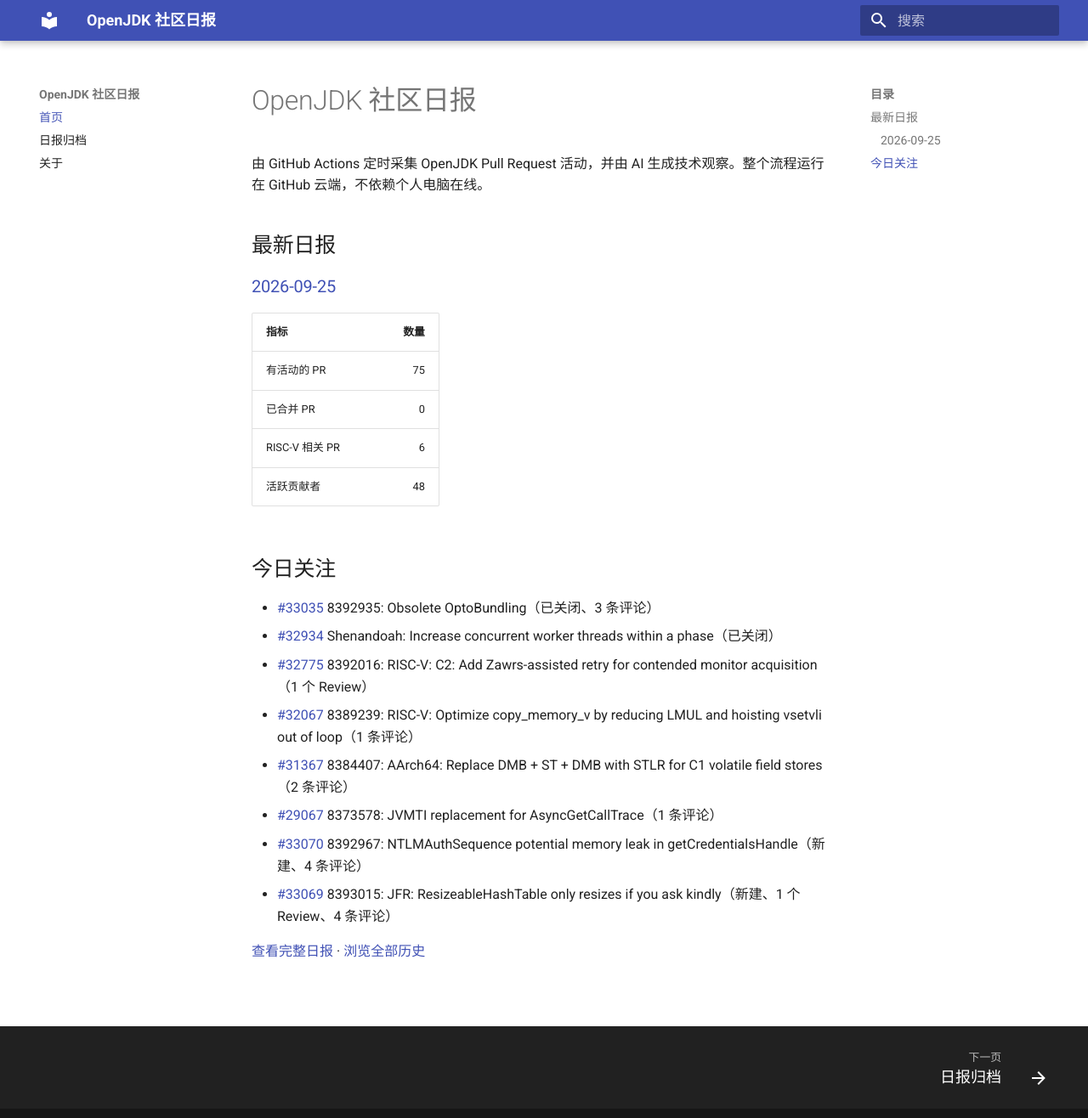
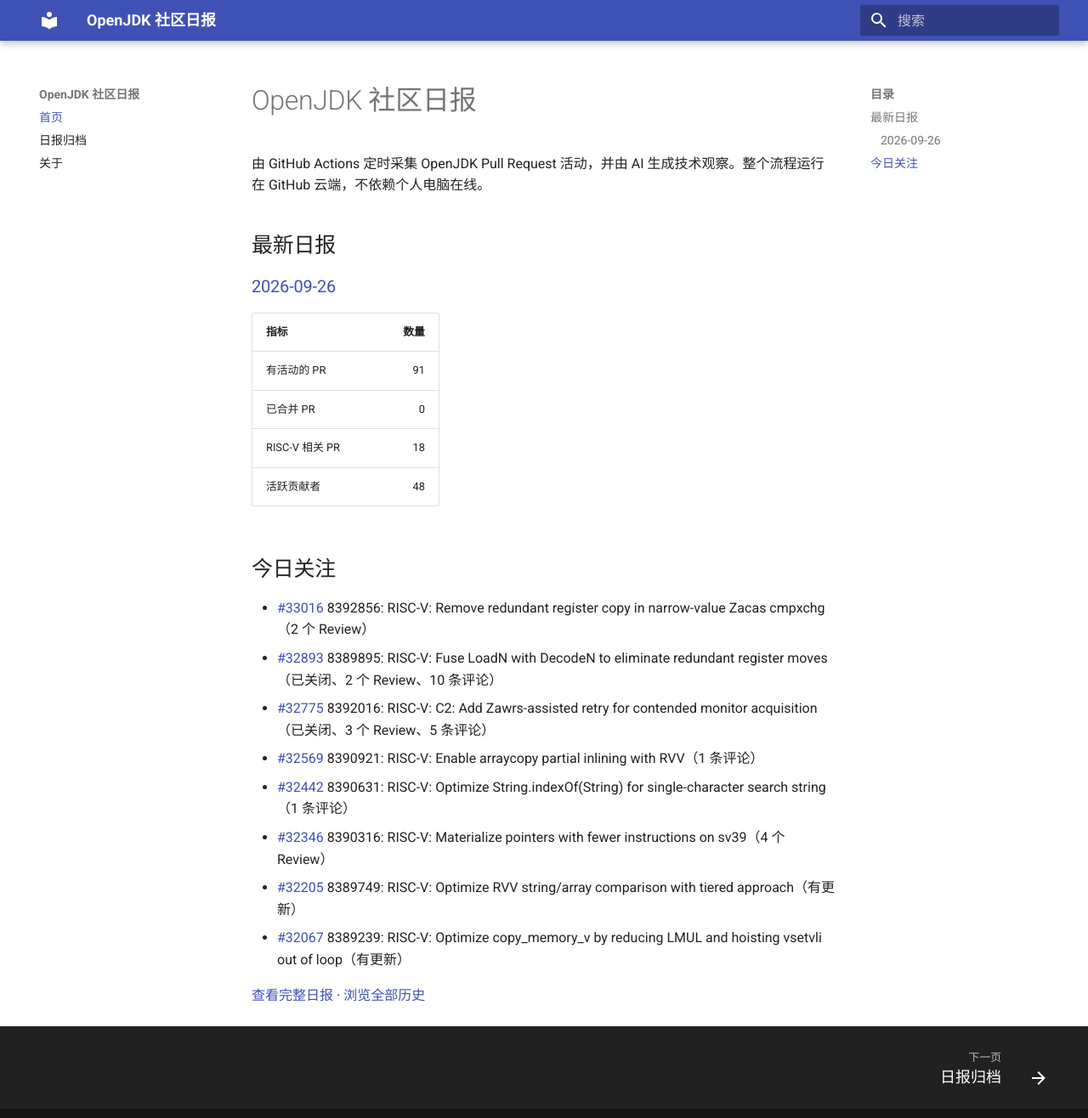
Before and after one commit to DingliZhang/openjdk-daily, an MkDocs documentation site: the page built from docs/index.md, in a window 1280 px wide and 1329 px high. Shown: the top 1316 px of the window at 85% size. Built offline with MkDocs 1.6.1 and Material for MkDocs 9.7.7, drawn with Linux system fonts in a browser that asks for light colours.

Commit message:
report: add OpenJDK daily report

```diff
--- a/docs/index.md
+++ b/docs/index.md
@@ -4,24 +4,24 @@
 
 ## 最新日报
 
-### [2026-09-25](reports/2026/2026-09-25.md)
+### [2026-09-26](reports/2026/2026-09-26.md)
 
 | 指标 | 数量 |
 |---|---:|
-| 有活动的 PR | 75 |
+| 有活动的 PR | 91 |
 | 已合并 PR | 0 |
-| RISC-V 相关 PR | 6 |
+| RISC-V 相关 PR | 18 |
 | 活跃贡献者 | 48 |
 
 ## 今日关注
 
-- [#33035](https://github.com/openjdk/jdk/pull/33035) 8392935: Obsolete OptoBundling（已关闭、3 条评论）
-- [#32934](https://github.com/openjdk/jdk/pull/32934) Shenandoah: Increase concurrent worker threads within a phase（已关闭）
-- [#32775](https://github.com/openjdk/jdk/pull/32775) 8392016: RISC-V: C2: Add Zawrs-assisted retry for contended monitor acquisition（1 个 Review）
-- [#32067](https://github.com/openjdk/jdk/pull/32067) 8389239: RISC-V: Optimize copy_memory_v by reducing LMUL and hoisting vsetvli out of loop（1 条评论）
-- [#31367](https://github.com/openjdk/jdk/pull/31367) 8384407: AArch64: Replace DMB + ST + DMB with STLR for C1 volatile field stores（2 条评论）
-- [#29067](https://github.com/openjdk/jdk/pull/29067) 8373578: JVMTI replacement for AsyncGetCallTrace（1 条评论）
-- [#33070](https://github.com/openjdk/jdk/pull/33070) 8392967: NTLMAuthSequence potential memory leak in getCredentialsHandle（新建、4 条评论）
-- [#33069](https://github.com/openjdk/jdk/pull/33069) 8393015: JFR: ResizeableHashTable only resizes if you ask kindly（新建、1 个 Review、4 条评论）
+- [#33016](https://github.com/openjdk/jdk/pull/33016) 8392856: RISC-V: Remove redundant register copy in narrow-value Zacas cmpxchg（2 个 Review）
+- [#32893](https://github.com/openjdk/jdk/pull/32893) 8389895: RISC-V: Fuse LoadN with DecodeN to eliminate redundant register moves（已关闭、2 个 Review、10 条评论）
+- [#32775](https://github.com/openjdk/jdk/pull/32775) 8392016: RISC-V: C2: Add Zawrs-assisted retry for contended monitor acquisition（已关闭、3 个 Review、5 条评论）
+- [#32569](https://github.com/openjdk/jdk/pull/32569) 8390921: RISC-V: Enable arraycopy partial inlining with RVV（1 条评论）
+- [#32442](https://github.com/openjdk/jdk/pull/32442) 8390631: RISC-V: Optimize String.indexOf(String) for single-character search string（1 条评论）
+- [#32346](https://github.com/openjdk/jdk/pull/32346) 8390316: RISC-V: Materialize pointers with fewer instructions on sv39（4 个 Review）
+- [#32205](https://github.com/openjdk/jdk/pull/32205) 8389749: RISC-V: Optimize RVV string/array comparison with tiered approach（有更新）
+- [#32067](https://github.com/openjdk/jdk/pull/32067) 8389239: RISC-V: Optimize copy_memory_v by reducing LMUL and hoisting vsetvli out of loop（有更新）
 
-[查看完整日报](reports/2026/2026-09-25.md) · [浏览全部历史](reports/index.md)
+[查看完整日报](reports/2026/2026-09-26.md) · [浏览全部历史](reports/index.md)
```
Also changed, not shown: docs/reports/2026/2026-09-26.md (added, +222 -0 lines), docs/reports/index.md (+2 -1 lines), 2 other files.
